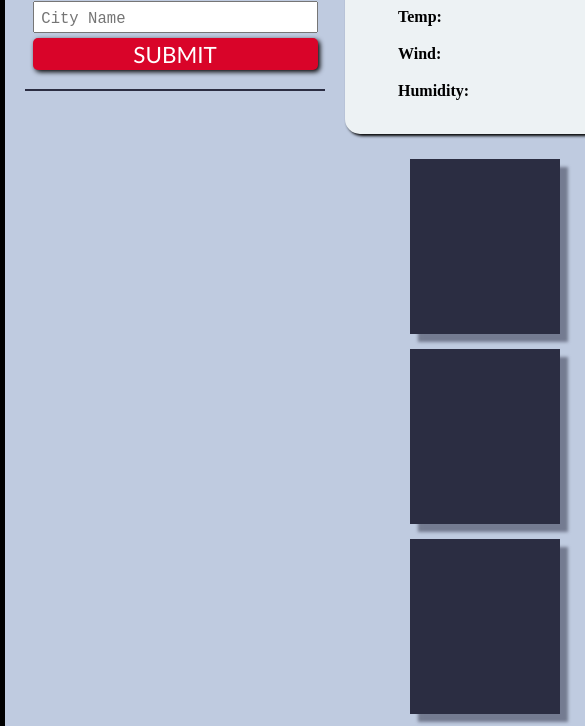
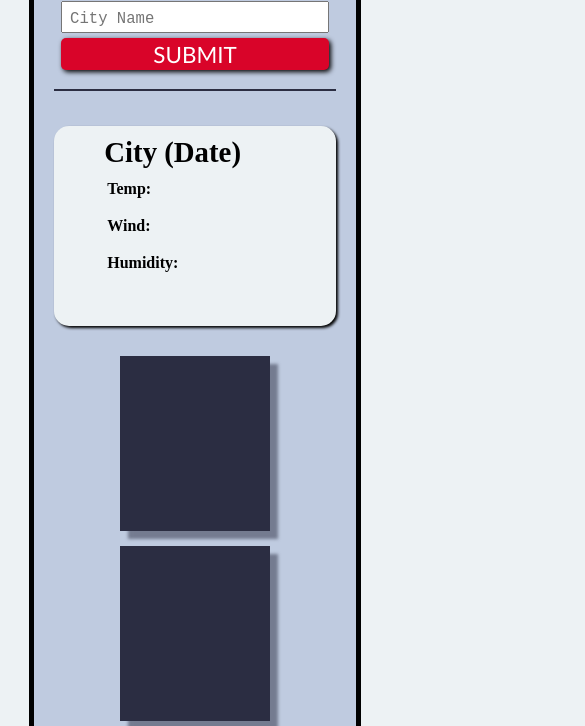
Before and after one commit to maximusDecimalusMeridius/weather-tracker, a plain HTML site: page index.html in a window 390 px wide. Shown: the part 146-872 px from the top of the page, 585 px wide, since content can reach past the window. Drawn offline with nearby package versions, Linux system fonts and the light colour scheme.

Commit message:
Made response for mobile

```diff
--- a/assets/style/style.css
+++ b/assets/style/style.css
@@ -53,12 +53,11 @@ header::after{
 
 main {
     width: 85%;
-    min-width: 650px;
     margin: 0 auto;
     padding: 20px;
     display: grid;
     grid-template-columns: 300px minmax(auto, 850px);
-    grid-template-rows: 175px auto;
+    grid-template-rows: auto;
     grid-template-areas:
                         "ui city-results"
                         "ui five-day"
@@ -169,7 +168,8 @@ main {
 #city-results {
     padding: 10px 20px 10px 50px;
     grid-area: city-results;
-    height: 180px;
+    min-height: 200px;
+    max-height: fit-content;
     background-color: var(--background);
     border-radius: 15px;
     box-shadow: 2px 2px 3px black;
@@ -229,3 +229,27 @@ footer{
     display: none;
     height: 250px;
 }
+
+@media screen and (max-width: 768px){
+    header {
+        font-size: .75rem;
+    }
+
+    main {
+        display: flex;
+        flex-direction: column;
+    }
+
+    #past-searches {
+        min-height: 0;
+        height: fit-content;
+        display: flex;
+        flex-direction: row;
+        flex-wrap: wrap;
+        justify-content: center;
+    }
+
+    .past-city-search {
+        width: 30%;
+    }
+}
```
